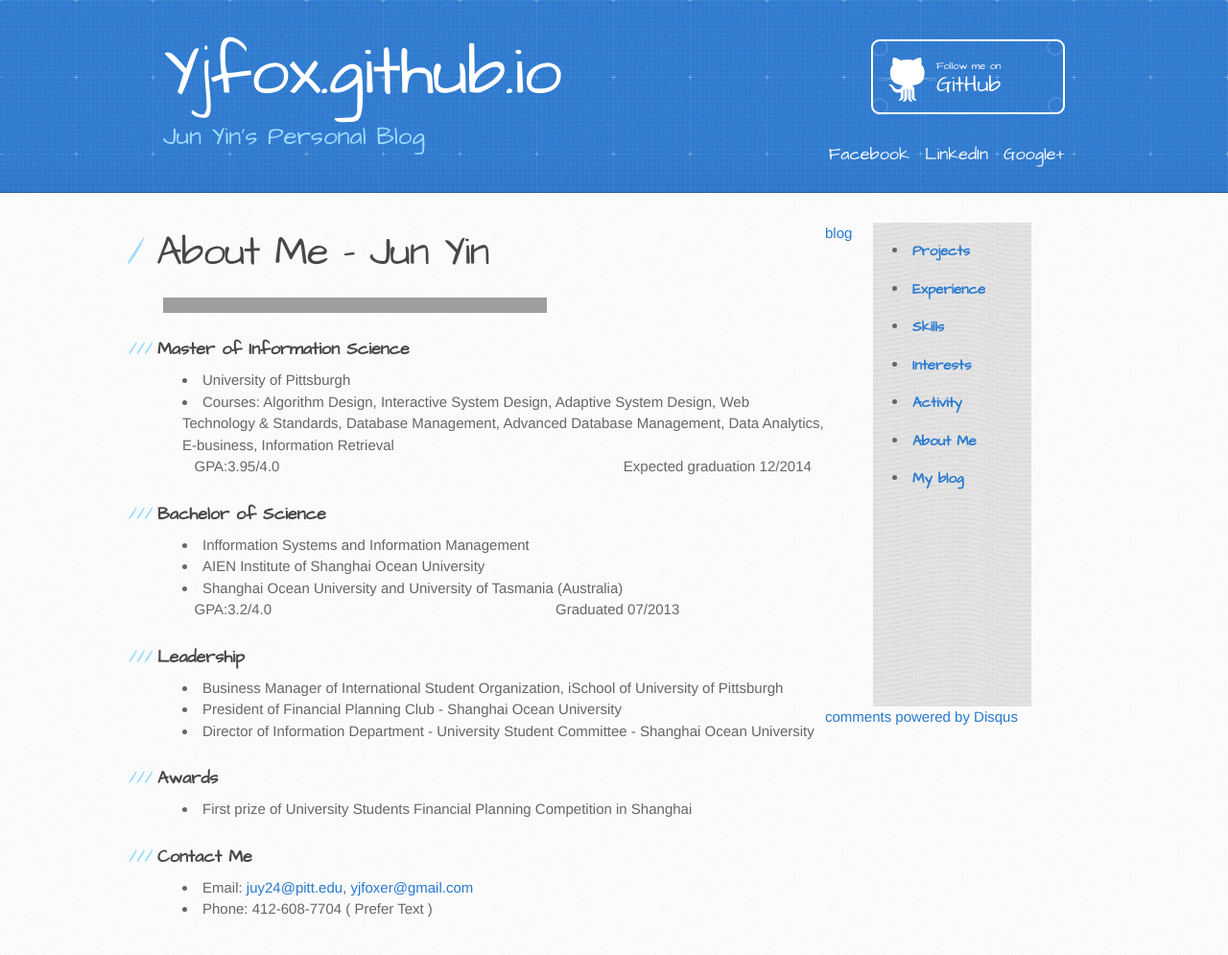
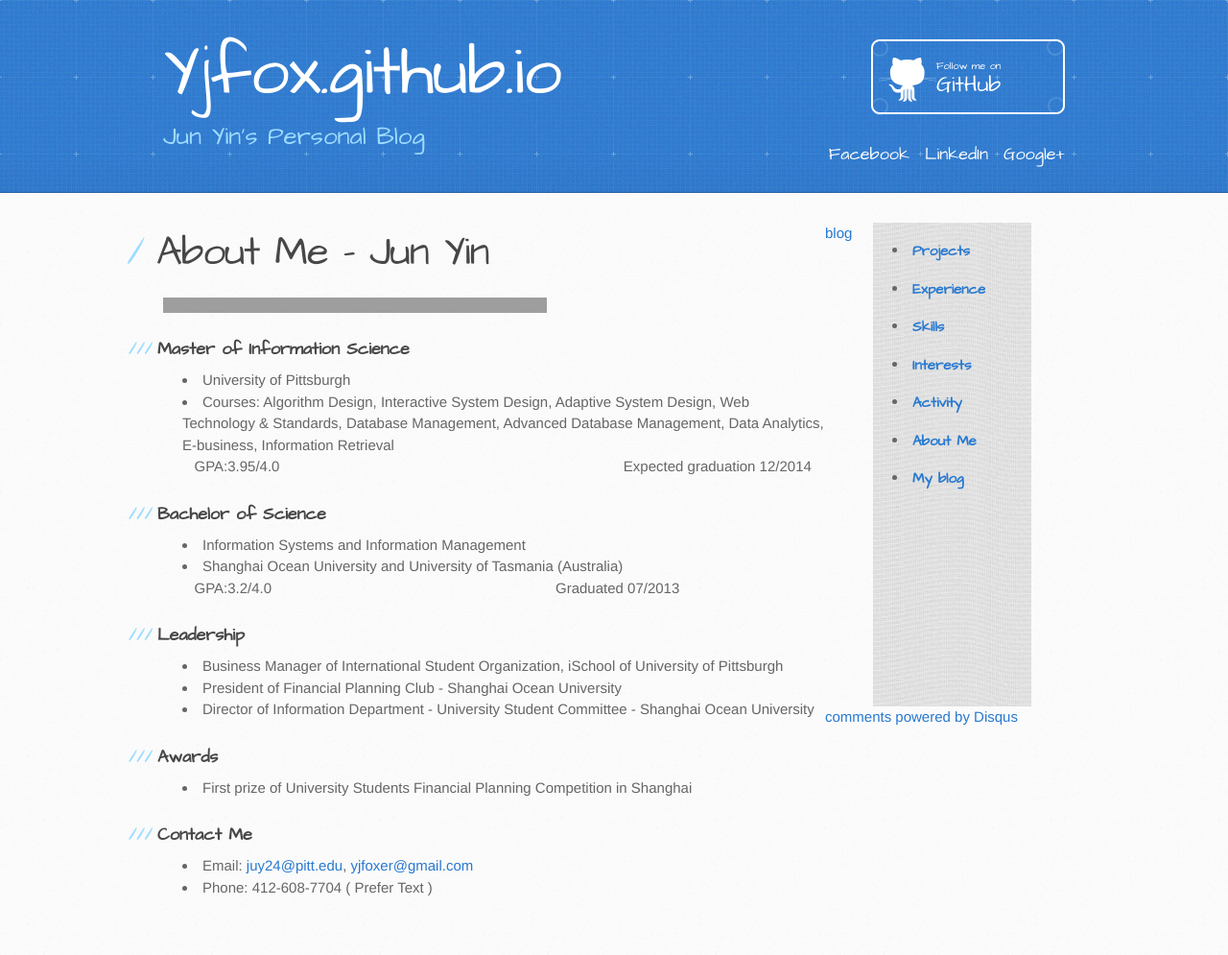
Before and after one commit to yjfox/yjfox.github.io, a Jekyll site: the page built from aboutme.md, in a window 1280 px wide, cut to the strip 0-1001 px from the top of the page. Shown: the top 995 px of the strip at 96% size. Built offline with Jekyll 4.4.1, drawn with Linux system fonts in a browser that asks for light colours; Markdown is read by kramdown in place of the engine named in the settings; comment, search, counter and statistics services are not loaded; grey boxes are pictures that could not be loaded.

Commit message:
information

```diff
--- a/aboutme.md
+++ b/aboutme.md
@@ -11,8 +11,7 @@ title: Research Experience
 &nbsp;&nbsp;&nbsp;GPA:3.95/4.0 &nbsp;&nbsp;&nbsp;&nbsp;&nbsp;&nbsp;&nbsp;&nbsp;&nbsp;&nbsp;&nbsp;&nbsp;&nbsp;&nbsp;&nbsp;&nbsp;&nbsp;&nbsp;&nbsp;&nbsp;&nbsp;&nbsp;&nbsp;&nbsp;&nbsp;&nbsp;&nbsp;&nbsp;&nbsp;&nbsp;&nbsp;&nbsp;&nbsp;&nbsp;&nbsp;&nbsp;&nbsp;&nbsp;&nbsp;&nbsp;&nbsp;&nbsp;&nbsp;&nbsp;&nbsp;&nbsp;&nbsp;&nbsp;&nbsp;&nbsp;&nbsp;&nbsp;&nbsp;&nbsp;&nbsp;&nbsp;&nbsp;&nbsp;&nbsp;&nbsp;&nbsp;&nbsp;&nbsp;&nbsp;&nbsp;&nbsp;&nbsp;&nbsp;&nbsp;&nbsp;&nbsp;&nbsp;&nbsp;&nbsp;&nbsp;&nbsp;&nbsp;&nbsp;&nbsp;&nbsp;&nbsp;&nbsp;&nbsp;&nbsp;&nbsp;Expected graduation 12/2014
 
 ###Bachelor of Science
-- Infformation Systems and Information Management
-- AIEN Institute of Shanghai Ocean University
+- Information Systems and Information Management
 - Shanghai Ocean University and University of Tasmania (Australia)
 &nbsp;&nbsp;&nbsp;GPA:3.2/4.0 &nbsp;&nbsp;&nbsp;&nbsp;&nbsp;&nbsp;&nbsp;&nbsp;&nbsp;&nbsp;&nbsp;&nbsp;&nbsp;&nbsp;&nbsp;&nbsp;&nbsp;&nbsp;&nbsp;&nbsp;&nbsp;&nbsp;&nbsp;&nbsp;&nbsp;&nbsp;&nbsp;&nbsp;&nbsp;&nbsp;&nbsp;&nbsp;&nbsp;&nbsp;&nbsp;&nbsp;&nbsp;&nbsp;&nbsp;&nbsp;&nbsp;&nbsp;&nbsp;&nbsp;&nbsp;&nbsp;&nbsp;&nbsp;&nbsp;&nbsp;&nbsp;&nbsp;&nbsp;&nbsp;&nbsp;&nbsp;&nbsp;&nbsp;&nbsp;&nbsp;&nbsp;&nbsp;&nbsp;&nbsp;&nbsp;&nbsp;&nbsp;&nbsp;&nbsp;&nbsp;Graduated 07/2013
 
```
